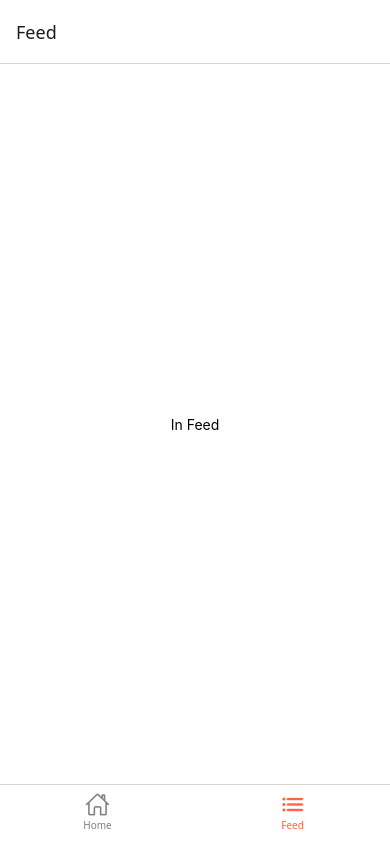
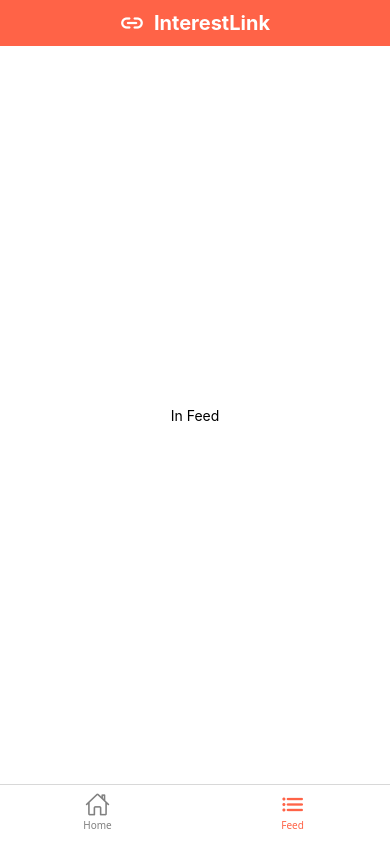
Before and after one commit to InterestLink/React_Native_Frontend, a React Native app: screen / in a window 390 px wide. Built offline with nearby package versions, Linux system fonts and the light colour scheme.

Commit message:
Added placeholder custom header to MainContainer.js

```diff
--- a/components/MainContainer.js
+++ b/components/MainContainer.js
@@ -3,6 +3,7 @@ import * as React from "react";
 import { NavigationContainer } from "@react-navigation/native";
 import { createBottomTabNavigator } from "@react-navigation/bottom-tabs";
 import Ionicons from "react-native-vector-icons/Ionicons";
+import { View, Text } from "react-native";
 
 // Screens
 import DefaultHome from "./screens/DefaultHome";
@@ -13,6 +14,27 @@ const defaultHomeName = "Home";
 const feedName = "Feed";
 
 const Tab = createBottomTabNavigator();
+
+// Custom Header Component used below
+function CustomHeader() {
+  return (
+    <View
+      style={{
+        flexDirection: "row",
+        alignItems: "center",
+        justifyContent: "center",
+        padding: 10,
+        backgroundColor: "tomato",
+      }}
+    >
+    <Ionicons name="link" size={24} color="white" style={{ marginRight: 10 }} />
+    <Text style={
+        { fontSize: 20, color: "white", fontWeight: "bold" }}>
+        InterestLink
+    </Text>
+    </View>
+  );
+}
 
 export default function MainContainer() {
   return (
@@ -35,6 +57,7 @@ export default function MainContainer() {
           tabBarActiveTintColor: "tomato",
           tabBarInactiveTintColor: "gray",
           tabBarStyle: { paddingBottom: 5, height: 60 },
+          header: () => <CustomHeader />,
         })}
       >
         <Tab.Screen name={defaultHomeName} component={DefaultHome} />
```
